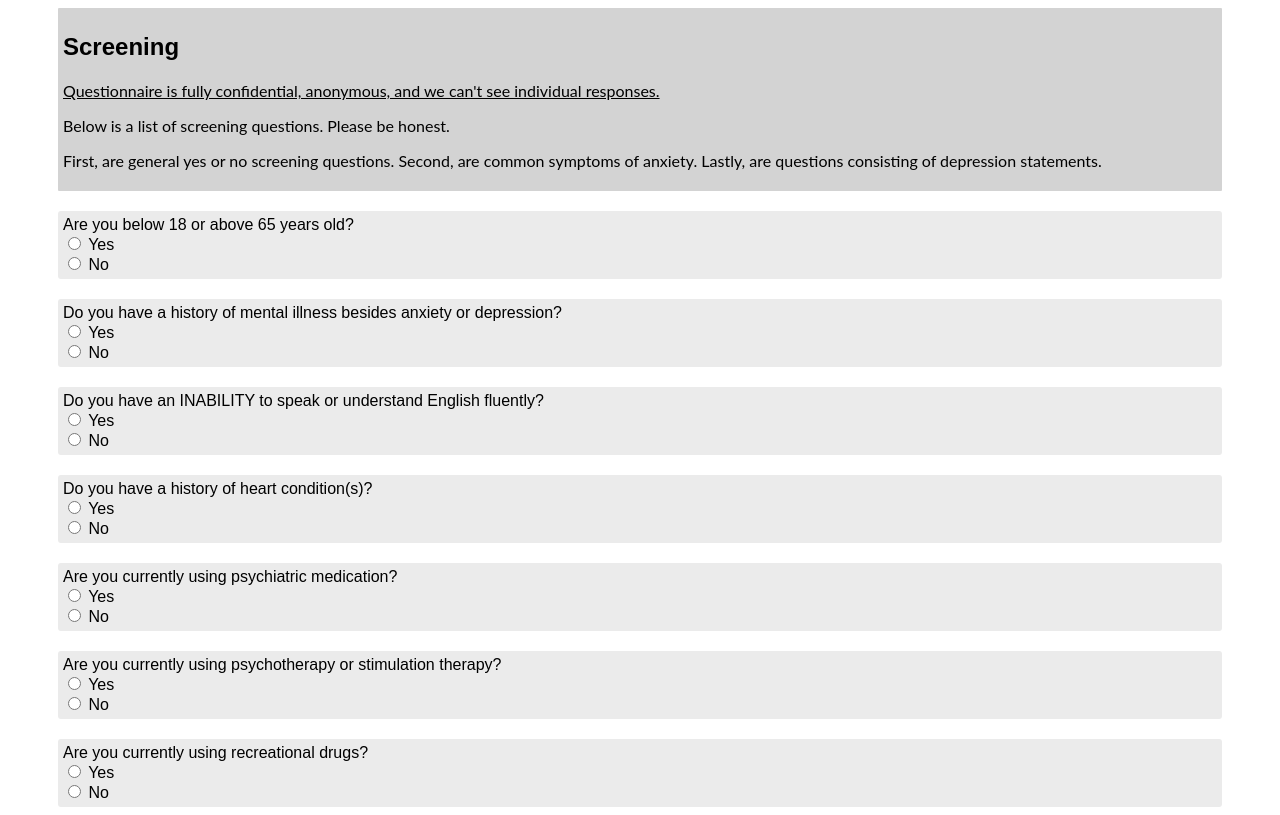
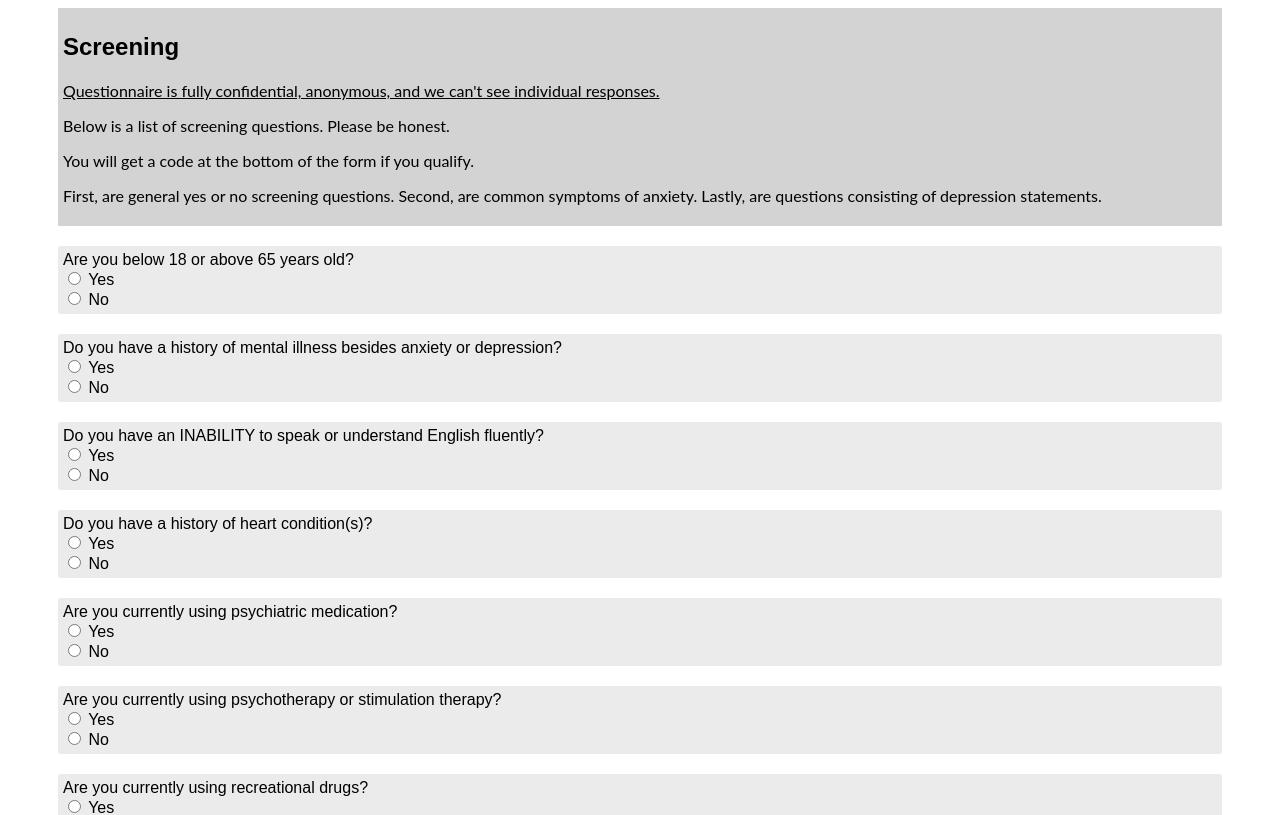
Before and after one commit to iamalx/angular-ivy-uakspq, an Angular app: page / in a window 1280 px wide. Shown: the top 815 px of the page. Built offline with nearby package versions, Linux system fonts and the light colour scheme.

Commit message:
code mssg

```diff
--- a/src/app/app.component.html
+++ b/src/app/app.component.html
@@ -10,6 +10,7 @@
             Questionnaire is fully confidential, anonymous, and we can't see individual responses.
           </u></P>
         <P>Below is a list of screening questions. Please be honest.</P>
+        <P>You will get a code at the bottom of the form if you qualify.</P>
         <p>
           First, are general yes or no screening questions.
           Second, are common symptoms of anxiety.
```
